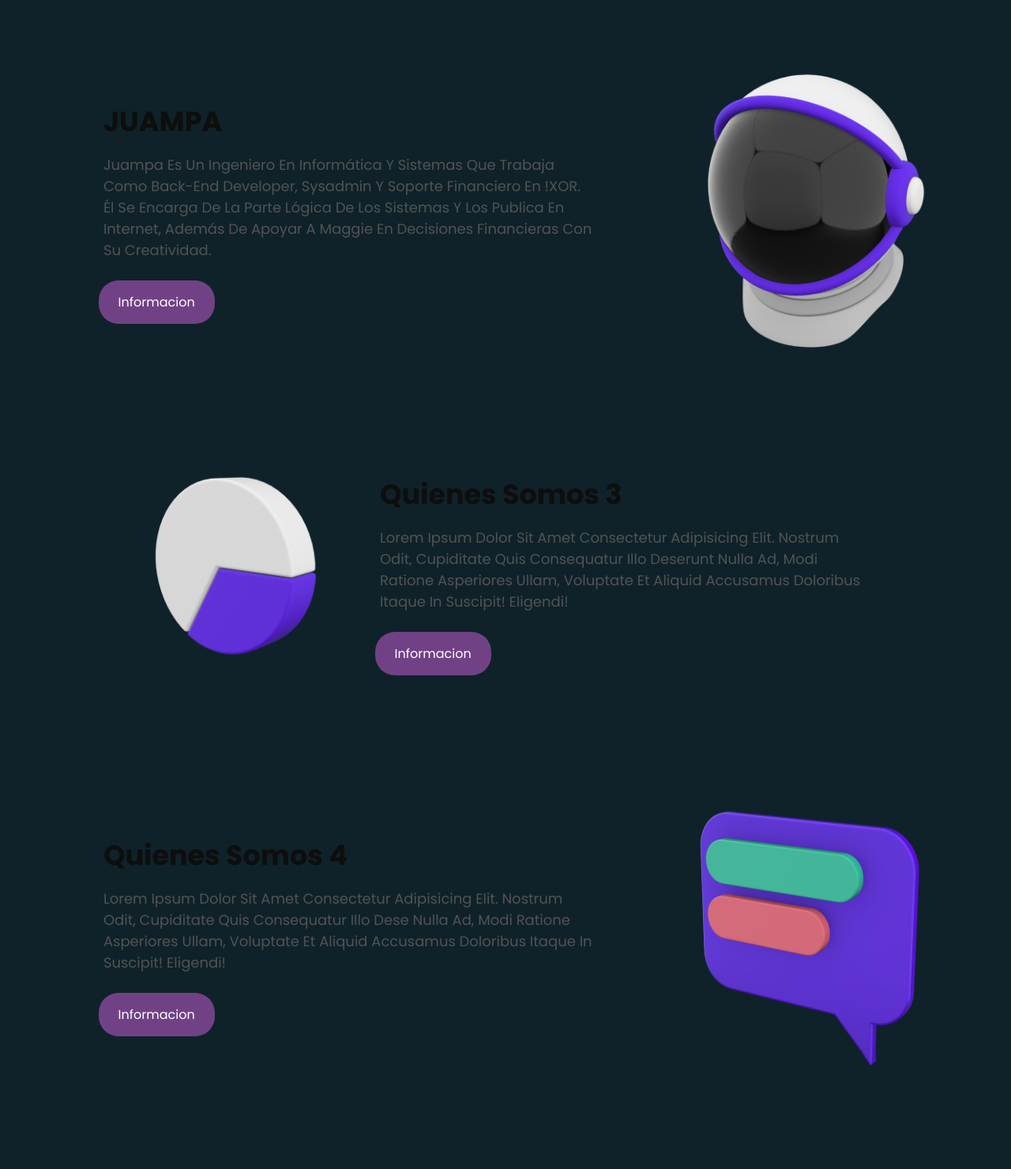
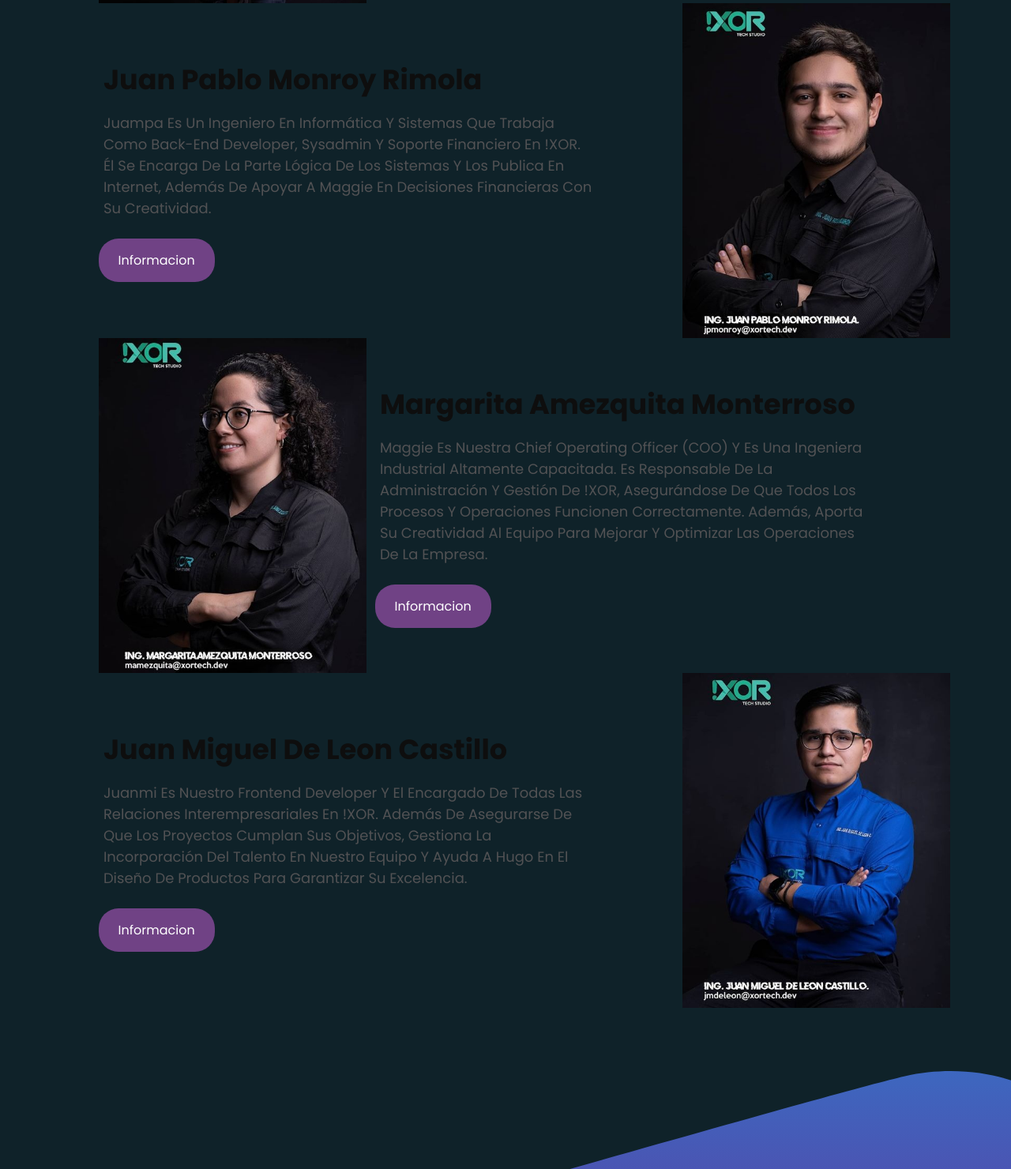
Before and after one commit to Portillo17e/ProjectoSitioWeb, a plain HTML site: page index.html in a window 1280 px wide. Shown: the part 1320-2800 px from the top of the page at 79% size. Drawn offline with Linux system fonts and the light colour scheme.

Commit message:
imagenes

```diff
--- a/index.html
+++ b/index.html
@@ -80,9 +80,9 @@
         <h2>Quienes somos</h2>
 
         <div class="Portafolio">
-            <img src="Imagenes/img1.png" alt="">
+            <img src="Imagenes/quienes somos/IMG-20230424-WA0004.jpg" alt="">
             <div class="Portafolio-1">
-                <h3> Hugo</h3>
+                <h3> Hugo Daniel Lucas Gramajo</h3>
                 <p>Hugo es un Ingeniero en Informática y Sistemas que trabaja como UX/UI Developer en !XOR, diseñando la
                     experiencia de usuario de los sistemas que creamos en conjunto con Juampa. También apoya a Maggie en
                     la planificación estratégica y en la generación de engagement para mejorar la experiencia de
@@ -94,7 +94,7 @@
         </div>
         <div class="Portafolio">
             <div class="Portafolio-2">
-                <h3> JUAMPA</h3>
+                <h3> Juan Pablo Monroy Rimola</h3>
                 <p>Juampa es un Ingeniero en Informática y Sistemas que trabaja como back-end developer, sysadmin y
                     soporte financiero en !XOR. Él se encarga de la parte lógica de los sistemas y los publica en
                     Internet, además de apoyar a Maggie en decisiones financieras con su creatividad.
@@ -102,15 +102,17 @@
                 </p>
                 <a href="#" class="btn-2">informacion</a>
             </div>
-            <img src="Imagenes/img2.png" alt="">
+            <img src="Imagenes/quienes somos/IMG-20230424-WA0005.jpg" alt="">
         </div>
         <div class="Portafolio">
-            <img src="Imagenes/img3.png" alt="">
+            <img src="Imagenes/quienes somos/IMG-20230424-WA0006.jpg" alt="">
             <div class="Portafolio-2">
-                <h3> Quienes Somos 3</h3>
-                <p>Lorem ipsum dolor sit amet consectetur adipisicing elit. Nostrum odit, cupiditate quis consequatur
-                    illo deserunt nulla ad, modi ratione asperiores ullam, voluptate et aliquid accusamus doloribus
-                    itaque in suscipit! Eligendi!
+                <h3> Margarita Amezquita Monterroso</h3>
+                <p>Maggie es nuestra Chief Operating Officer (COO) y es una ingeniera industrial altamente capacitada.
+                    Es responsable de la administración y gestión de !XOR, asegurándose de que todos los procesos y
+                    operaciones funcionen correctamente. Además, aporta su creatividad al equipo para mejorar y
+                    optimizar las operaciones de la empresa.
+
                 </p>
                 <a href="#" class="btn-2">informacion</a>
             </div>
@@ -118,14 +120,14 @@
         </div>
         <div class="Portafolio">
             <div class="Portafolio-2">
-                <h3> Quienes Somos 4</h3>
-                <p>Lorem ipsum dolor sit amet consectetur adipisicing elit. Nostrum odit, cupiditate quis consequatur
-                    illo dese nulla ad, modi ratione asperiores ullam, voluptate et aliquid accusamus doloribus
-                    itaque in suscipit! Eligendi!
+                <h3> Juan Miguel De Leon Castillo</h3>
+                <p>Juanmi es nuestro Frontend Developer y el encargado de todas las relaciones interempresariales en
+                    !XOR. Además de asegurarse de que los proyectos cumplan sus objetivos, gestiona la incorporación del
+                    talento en nuestro equipo y ayuda a Hugo en el diseño de productos para garantizar su excelencia.
                 </p>
                 <a href="#" class="btn-2">informacion</a>
             </div>
-            <img src="Imagenes/img4.png" alt="">
+            <img src="Imagenes/quienes somos/IMG-20230424-WA0003.jpg" alt="">
         </div>
     </section>
 
```
Also changed, not shown: Imagenes/quienes somos/IMG-20230424-WA0003.jpg (added), Imagenes/quienes somos/IMG-20230424-WA0004.jpg (added), Imagenes/quienes somos/IMG-20230424-WA0005.jpg (added), Imagenes/quienes somos/IMG-20230424-WA0006.jpg (added).
